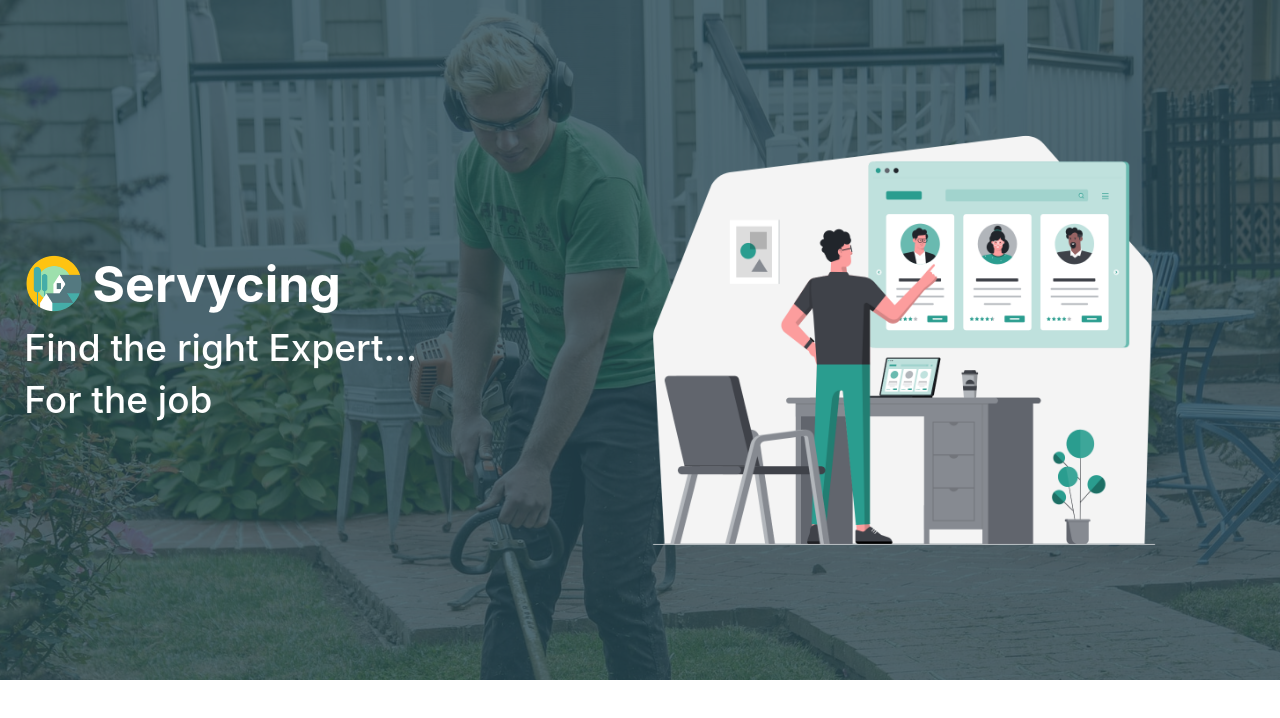
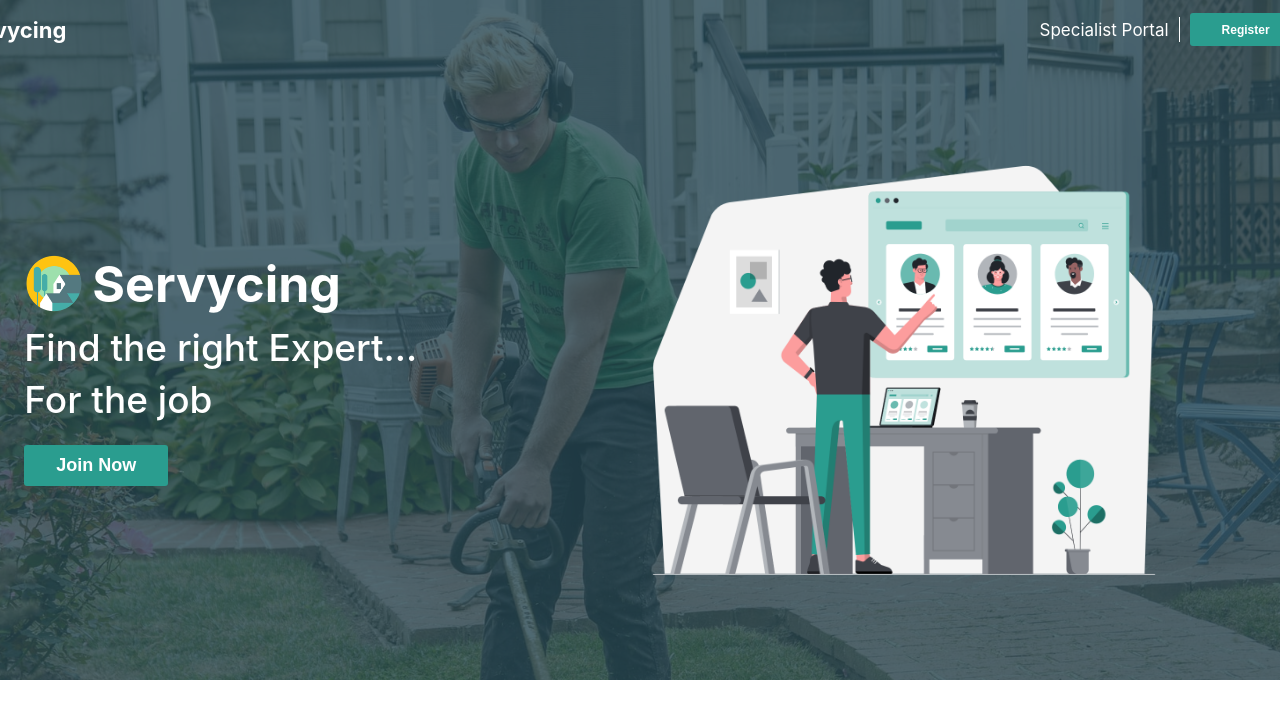
Before and after one commit to soporiayush/React-project-Sercying, a React (Create React App) app: page / in a window 1280 px wide. Shown: the top 718 px of the page. Built offline with nearby package versions, Linux system fonts and the light colour scheme.

Commit message:
seond commit

```diff
--- /dev/null
+++ b/src/component/button/index.jsx
@@ -0,0 +1,30 @@
+import React from 'react';
+import styled from 'styled-components';
+
+const ButtonWrapper = styled.button`
+    border: none;
+    outline: none;
+    color:#fff;
+    padding: 0.6rem 2rem;
+    font-size:${({size})=>size? size + "px": "18px" };
+    font-weight:600;
+    border-radius:3px;
+    background-color: #2A9D8F;
+    cursor:pointer;
+    transition:all 200ms ease-in-out;
+    &:hover{
+        background-color: #47968D;
+    }
+    &:focus{
+        outline:none;
+    }
+    `;
+
+export function Button(props) {
+    const {size}=props;
+    return (
+        <ButtonWrapper size={size}>
+            {props.children}
+        </ButtonWrapper>
+    );
+}
--- /dev/null
+++ b/src/component/navbar/index.jsx
@@ -0,0 +1,59 @@
+import React from 'react';
+import styled from 'styled-components';
+import { BrandLogo } from '../brandLogo';
+import { Button } from '../button';
+import { Marginer } from '../marginer';
+
+const NavbarContainer = styled.div`
+width:100%;
+height:65px;
+display:flex;
+align-items:center;
+justify-content: space-between;
+padding: 0 1.5rem;
+
+`;
+
+const AccessbilityContainer = styled.div`
+display:flex;
+height:100%;
+align-items:center;
+`;
+
+const AnchorLink = styled.a`
+font-size:17px;
+color:#fff;
+cursor: pointer;
+text-decoration: none;
+outline:none;
+tansition: all 200ms ease-in-out;
+
+&:hover{
+    filter:contrast(0.6);
+}
+`;
+
+const Seperator = styled.div`
+min-height:42%;
+width:1px;
+background-color:white;
+`;
+
+export function Navbar(props) {
+    return (
+        <NavbarContainer>
+            <BrandLogo logoSize={35} textSize={22}/>
+            <AccessbilityContainer>
+                <AnchorLink>
+                    Specialist Portal
+                </AnchorLink>
+                <Marginer direction="horizontal" margin={10}/>
+                <Seperator></Seperator>
+                <Marginer direction="horizontal" margin={10}/>
+                <Button size={12}>Register</Button>
+                <Marginer direction="horizontal" margin={20}/>
+                <AnchorLink>Login</AnchorLink>
+            </AccessbilityContainer>
+        </NavbarContainer>
+    );
+}
--- a/src/containers/HomePage/TopSection.jsx
+++ b/src/containers/HomePage/TopSection.jsx
@@ -1,6 +1,7 @@
 import React from 'react';
 import styled from 'styled-components';
 import { BrandLogo } from '../../component/brandLogo';
+import { Button } from '../../component/button';
 import { Marginer } from '../../component/marginer';
 import TopSectionBackgroundImg from '../../images/landing-page.jpg'
 import TheBestSpecialistImg from '../../images/Work only with the best.png'
@@ -53,16 +54,21 @@ font-size:37px;
 `;
 
 export function TopSection(props) {
+    const {children} = props;
+
     return (
         <div>
             <TopSectionContainer>
                 <BackgroundFilter>
+                    {children}
                     <TopSectionInnerContainer>
                         <LogoContainer>
                             <BrandLogo logoSize={60} textSize={50}/>
                             <Marginer direction="vertical" margin={8}/>
                             <SloganText>Find the right Expert...</SloganText>
                             <SloganText>For the job</SloganText>
+                            <Marginer direction="vertical" margin={20}/>
+                            <Button>Join Now</Button>
                         </LogoContainer>
                         <StandoutImage>
                             <img src={TheBestSpecialistImg} alt="image is not displayed"/>
--- a/src/containers/HomePage/index.jsx
+++ b/src/containers/HomePage/index.jsx
@@ -1,11 +1,14 @@
 import React from "react"
 import {PageContainer} from "../../component/pageContainer/index.jsx"
 import { TopSection } from "./TopSection.jsx"
+import {Navbar} from "../../component/navbar/index.jsx"
 
 export function HomePage(props){
     return<>
         <PageContainer>
-            <TopSection/>
+            <TopSection>
+                <Navbar></Navbar>
+            </TopSection>
         </PageContainer>
     </>
 
```
